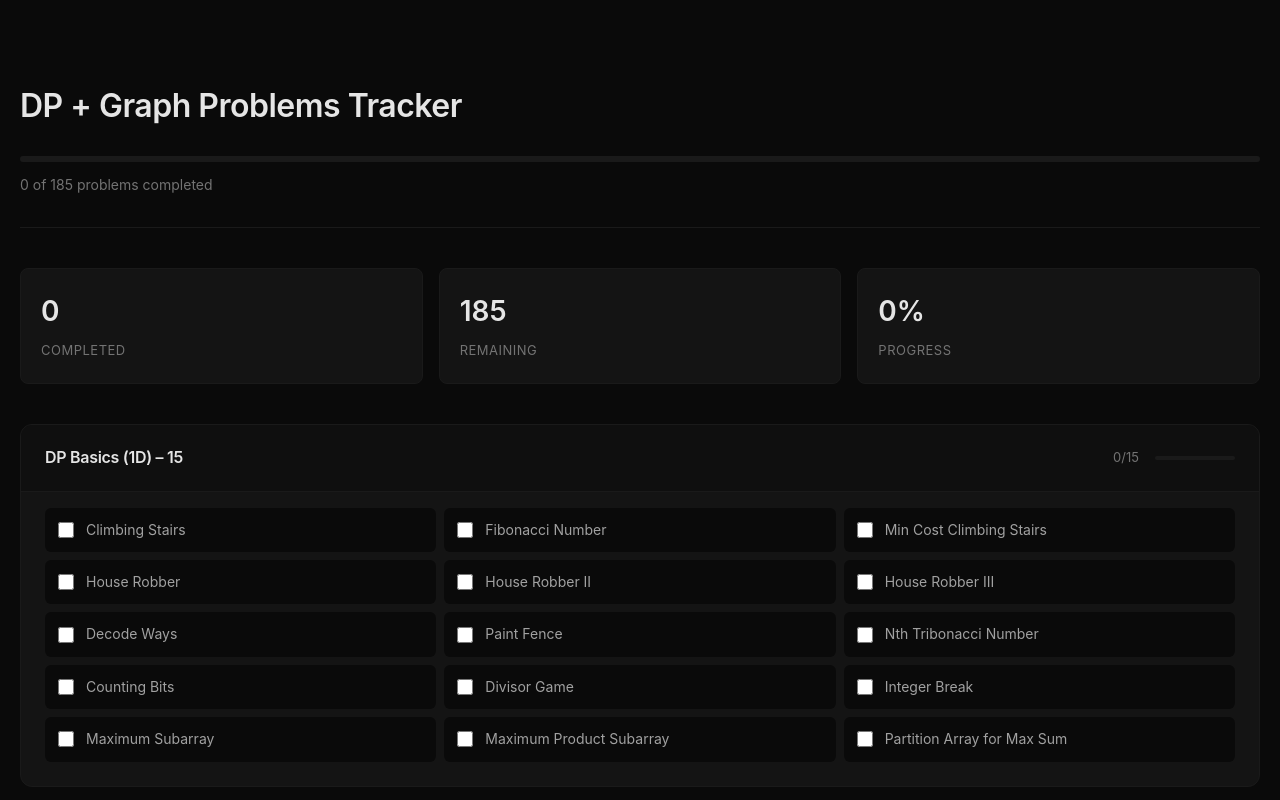
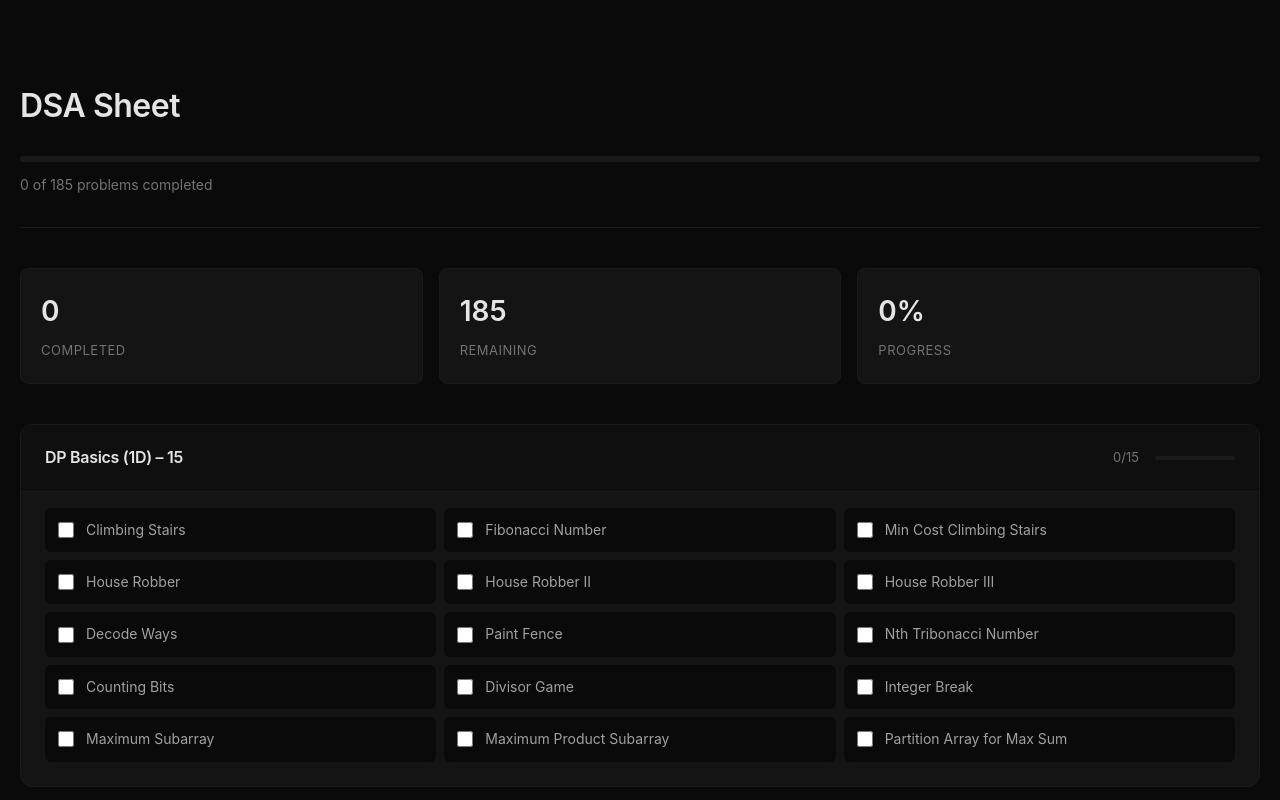
Before and after one commit to asyncHarshit/dsa, a plain HTML site: page index.html in a window 1280 px wide. Shown: the top 800 px of the page. Drawn offline with Linux system fonts and the light colour scheme.

Commit message:
update header title to DSA Sheet

```diff
--- a/index.html
+++ b/index.html
@@ -174,7 +174,7 @@ input[type=checkbox]{
 <div class="container">
 
 <header>
-  <h1>DP + Graph Problems Tracker</h1>
+  <h1>DSA Sheet</h1>
   <div class="progress-bar">
     <div class="progress-fill" id="overallProgress"></div>
   </div>
```
